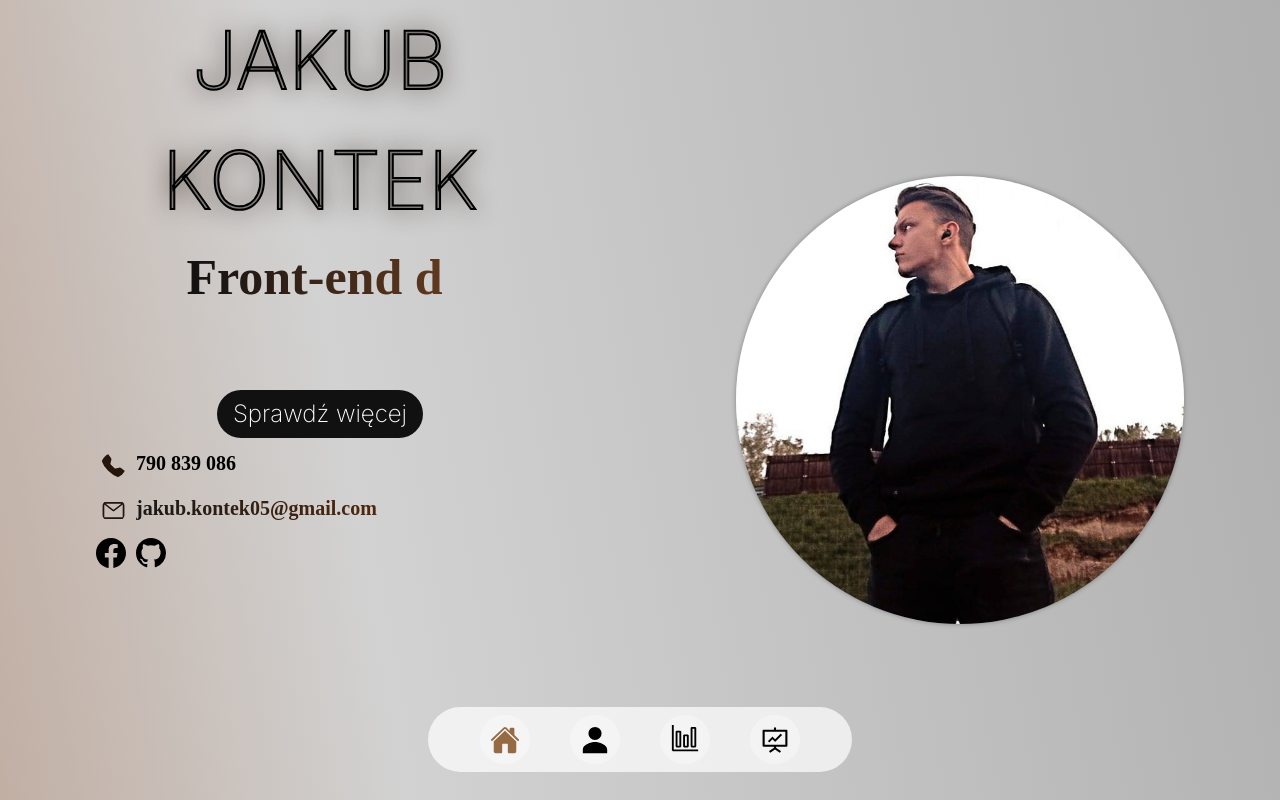
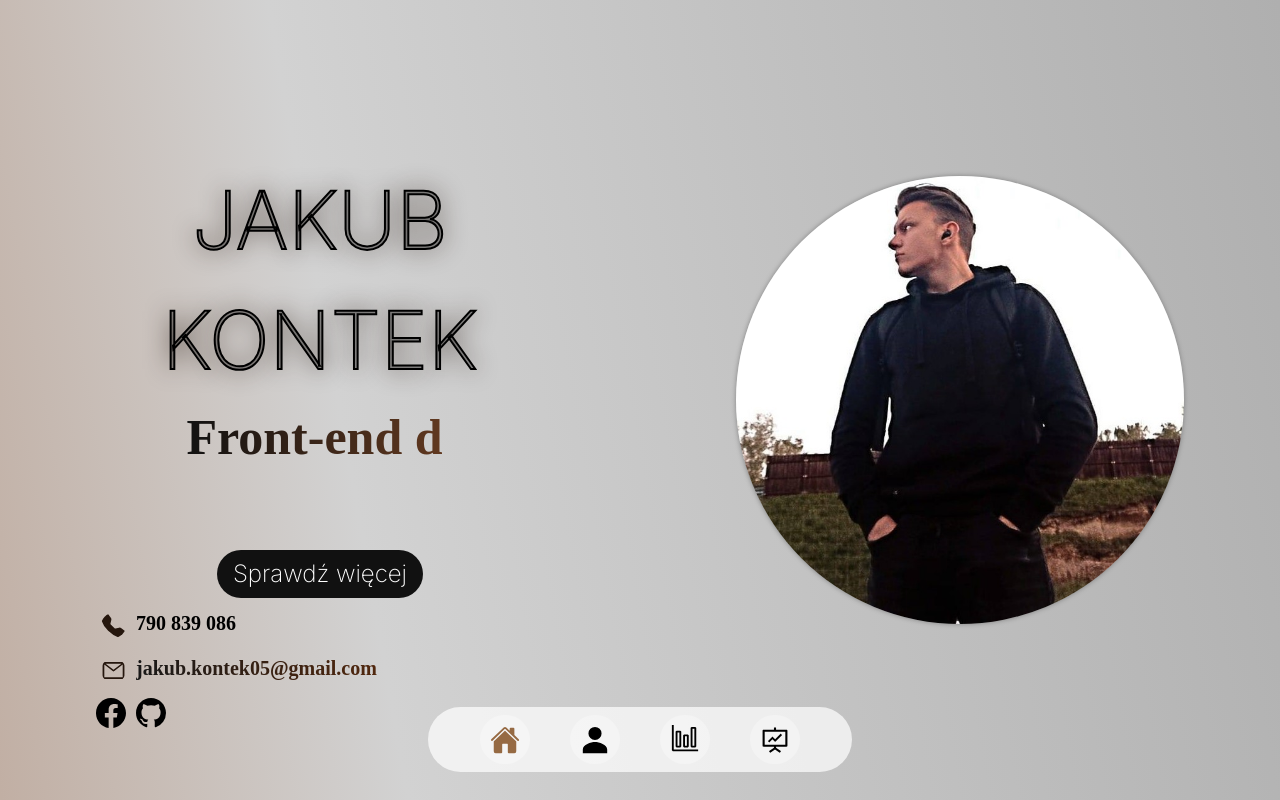
Before and after one commit to K0ntek/cvNew, a React (Vite) app in the folder cvNew/: page / in a window 1280 px wide. Shown: the top 800 px of the page. Built offline with nearby package versions, Linux system fonts and the light colour scheme; a web font is replaced by a local one.

Commit message:
Update header.jsx

```diff
--- a/cvNew/src/components/header.jsx
+++ b/cvNew/src/components/header.jsx
@@ -19,7 +19,7 @@ const Header = () => {
 
     return (
         <div id='home' className="header min-h-screen lg:grid grid-cols-2 mx-auto justify-center text-center">
-            <div className="relative top-[50%] translate-y-[10%] sm:translate-y-0 lg:translate-y-[-50%] mx-auto md:w-[70%]">
+            <div className="relative top-[50%] translate-y-[10%] sm:translate-y-0 lg:translate-y-[-30%] mx-auto md:w-[70%]">
                 <h1 className="name text-[45px] sm:text-[60px] lg:text-[80px] font-inter font-[200] uppercase">Jakub Kontek</h1>
                 <div className="h-[150px] w-full">
                     <TypeAnimation
```
